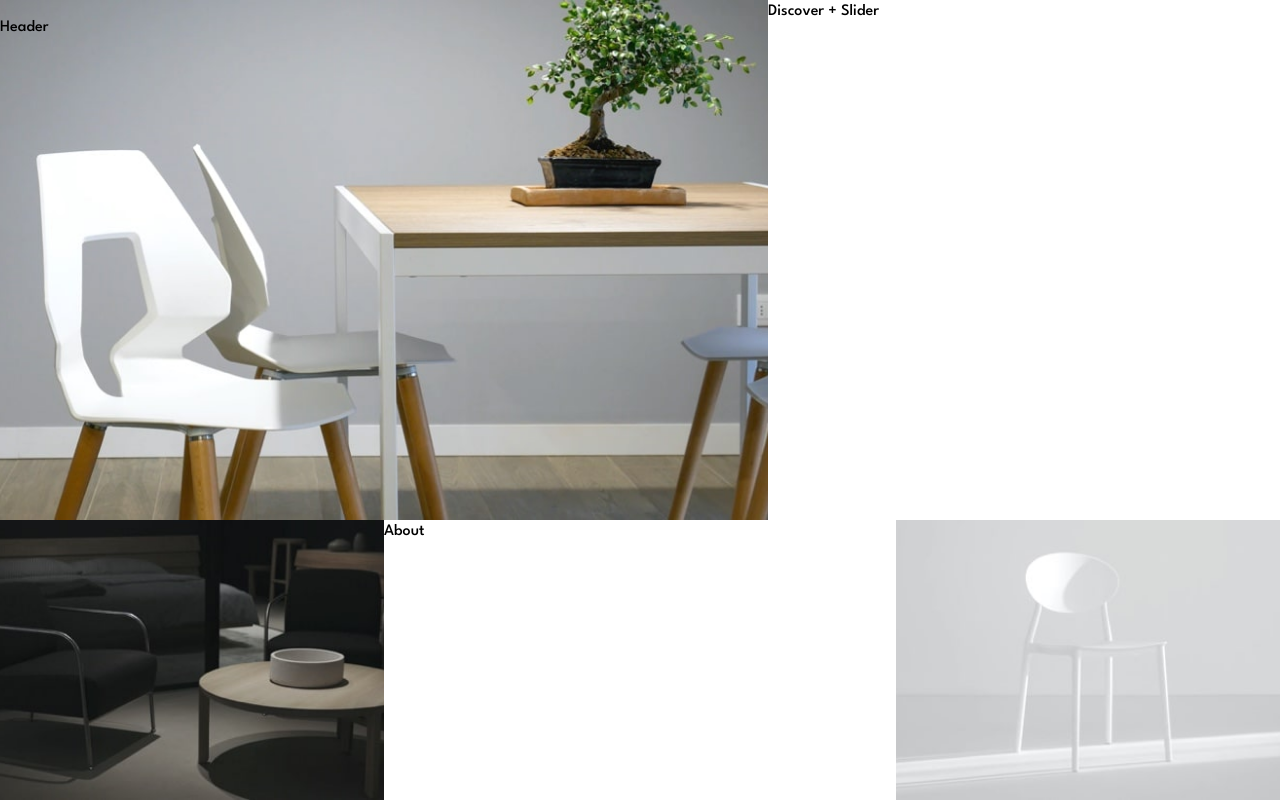
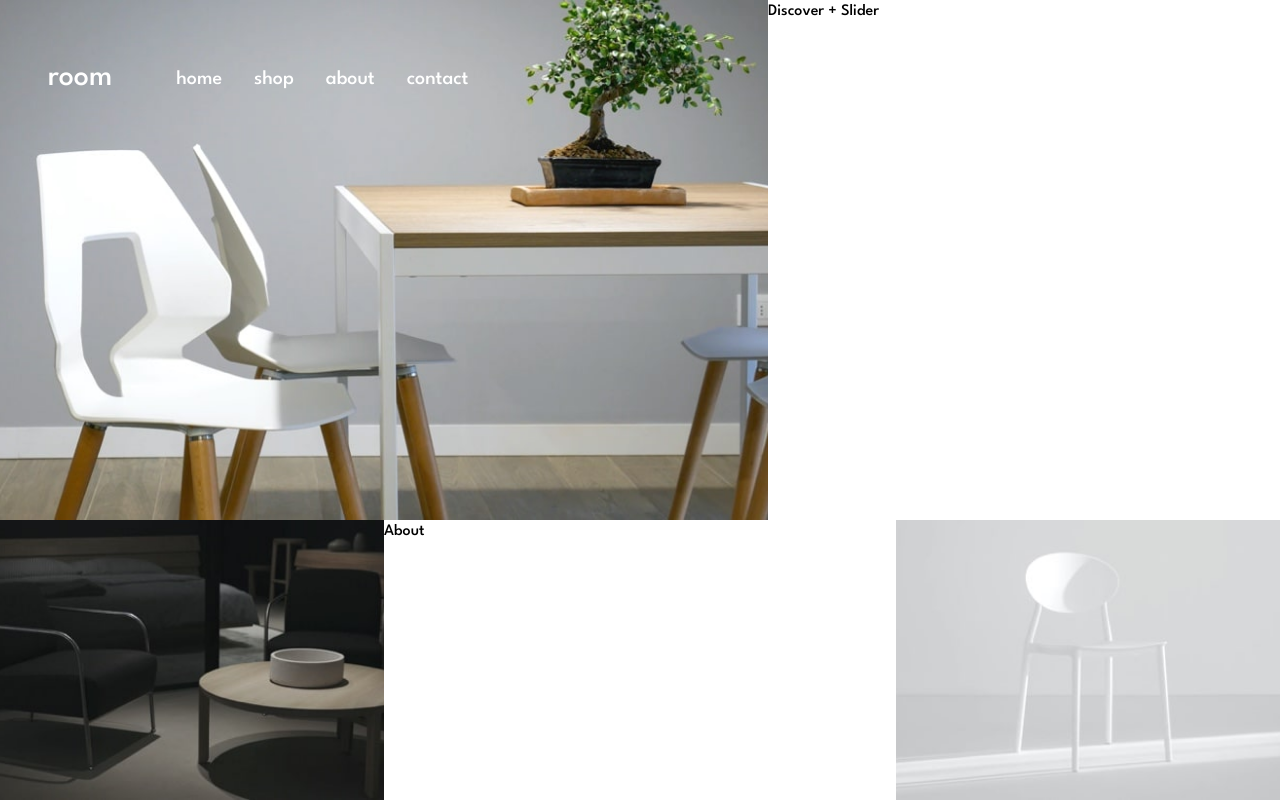
Before and after one commit to dsijakovski98/fe-mentor-room-homepage, a plain HTML site: page index.html in a window 1280 px wide. Drawn offline with Linux system fonts and the light colour scheme.

Commit message:
desktop navbar added

```diff
--- a/index.html
+++ b/index.html
@@ -11,7 +11,7 @@
 		<link rel="preconnect" href="https://fonts.googleapis.com" />
 		<link rel="preconnect" href="https://fonts.gstatic.com" crossorigin />
 		<link
-			href="https://fonts.googleapis.com/css2?family=League+Spartan:wght@500;600;700&display=swap"
+			href="https://fonts.googleapis.com/css2?family=League+Spartan:wght@300;500;600;700&display=swap"
 			rel="stylesheet"
 		/>
 
@@ -20,7 +20,29 @@
 		<title>Frontend Mentor | Room homepage</title>
 	</head>
 	<body>
-		<header>Header</header>
+		<header>
+			<nav>
+				<ul>
+					<li>
+						<a href="/">
+							<h1 class="logo">Room</h1>
+						</a>
+					</li>
+					<li>
+						<a href="#">Home</a>
+					</li>
+					<li>
+						<a href="#">Shop</a>
+					</li>
+					<li>
+						<a href="#">About</a>
+					</li>
+					<li>
+						<a href="#">Contact</a>
+					</li>
+				</ul>
+			</nav>
+		</header>
 
 		<main>
 			<section class="discover">
--- a/style.css
+++ b/style.css
@@ -55,7 +55,7 @@ a {
 }
 
 body {
-	font-family: 'League Spartan', sans-serif;
+	font-family: 'League Spartan', sans-serif !important;
 	min-height: 100dvh;
 }
 
@@ -71,7 +71,74 @@ header {
 	position: fixed;
 	inset-inline: 0;
 
-	padding-block: 1rem;
+	padding: 3.5rem 3rem;
+}
+
+nav {
+	text-transform: lowercase;
+}
+
+nav ul {
+	display: flex;
+	align-items: center;
+	justify-content: flex-start;
+	gap: 2rem;
+}
+
+nav a {
+	color: var(--white);
+
+	display: block;
+	padding-bottom: 0.5rem;
+	/* background: green; */
+}
+
+nav li {
+	font-size: 20px;
+	position: relative;
+}
+
+nav li:first-child {
+	margin-right: 2rem;
+}
+
+nav li:first-child a {
+	transition: all 250ms;
+}
+
+nav .logo {
+	font-size: 30px;
+	font-weight: 400;
+}
+
+nav a::before {
+	content: '';
+
+	position: absolute;
+	bottom: 0;
+	inset-inline: 0;
+
+	width: 0;
+	height: 2px;
+
+	background-color: var(--white);
+
+	transition: all 250ms;
+}
+
+nav a:hover::before,
+nav a:focus-visible::before {
+	width: 100%;
+}
+
+nav li:first-child a::before {
+	display: none;
+}
+
+nav li:first-child a:hover,
+nav li:first-child a:focus-visible {
+	transform: scale(1.1);
+	color: var(--dark-gray);
 }
 
 main {
```
